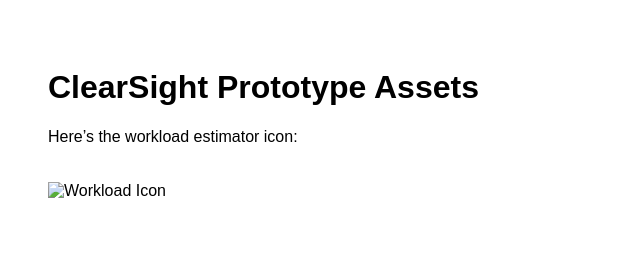
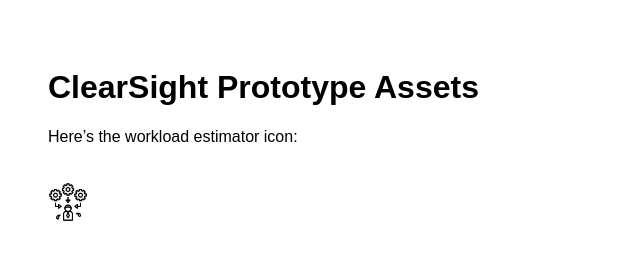
Before and after one commit to johnnykoen/clearsight-prototype-assets, a plain HTML site: page index.html in a window 1280 px wide. Shown: the whole page, without its empty margins (0-640 px from the left). Drawn offline with Linux system fonts and the light colour scheme.

Commit message:
Update index.html

```diff
--- a/index.html
+++ b/index.html
@@ -17,6 +17,6 @@
   <body>
     <h1>ClearSight Prototype Assets</h1>
     <p>Here’s the workload estimator icon:</p>
-    <img src="workload.svg" alt="Workload Icon">
+    <img src="workload.png" alt="Workload Icon">
   </body>
 </html>
```
